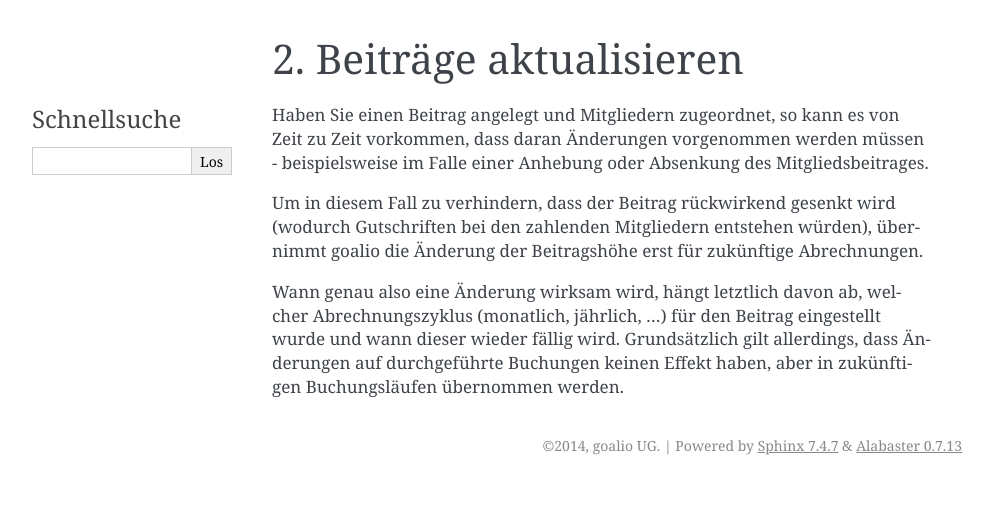
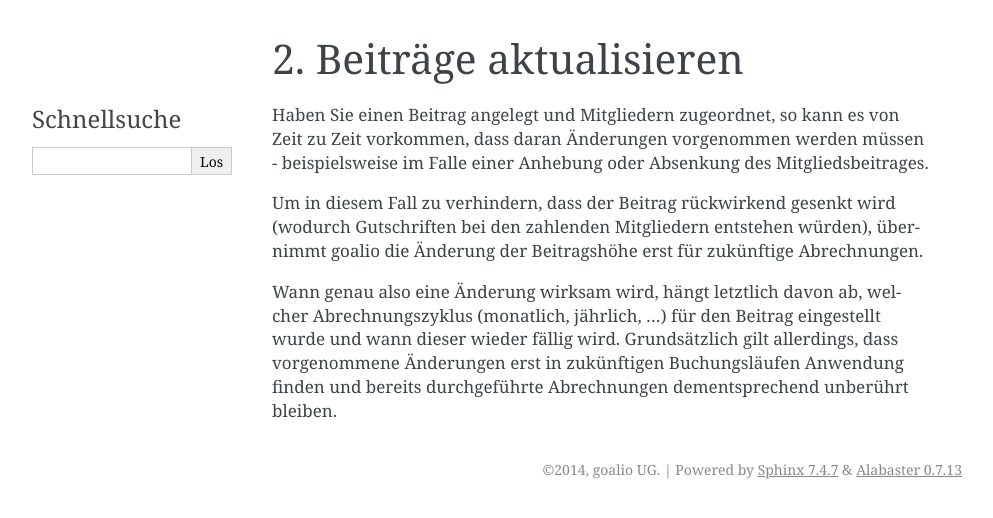
Before and after one commit to goalio/docs, a Sphinx documentation site: the page built from docs/anwendungsfaelle/beitrag-aktualisieren.rst, in a window 1280 px wide. Shown: the top 518 px of the page, without its empty margins (148-1141 px from the left). Built offline with Sphinx 7.4.7, drawn with Linux system fonts in a browser that asks for light colours; formulas are drawn with MathJax 3.

Commit message:
Update beitrag-aktualisieren.rst

```diff
--- a/docs/anwendungsfaelle/beitrag-aktualisieren.rst
+++ b/docs/anwendungsfaelle/beitrag-aktualisieren.rst
@@ -5,4 +5,4 @@ Haben Sie einen Beitrag angelegt und Mitgliedern zugeordnet, so kann es von Zeit
 
 Um in diesem Fall zu verhindern, dass der Beitrag rückwirkend gesenkt wird (wodurch Gutschriften bei den zahlenden Mitgliedern entstehen würden), übernimmt goalio die Änderung der Beitragshöhe erst für zukünftige Abrechnungen.
 
-Wann genau also eine Änderung wirksam wird, hängt letztlich davon ab, welcher Abrechnungszyklus (monatlich, jährlich, ...) für den Beitrag eingestellt wurde und wann dieser wieder fällig wird. Grundsätzlich gilt allerdings, dass Änderungen auf durchgeführte Buchungen keinen Effekt haben, aber in zukünftigen Buchungsläufen übernommen werden.
+Wann genau also eine Änderung wirksam wird, hängt letztlich davon ab, welcher Abrechnungszyklus (monatlich, jährlich, ...) für den Beitrag eingestellt wurde und wann dieser wieder fällig wird. Grundsätzlich gilt allerdings, dass vorgenommene Änderungen erst in zukünftigen Buchungsläufen Anwendung finden und bereits durchgeführte Abrechnungen dementsprechend unberührt bleiben.
```
